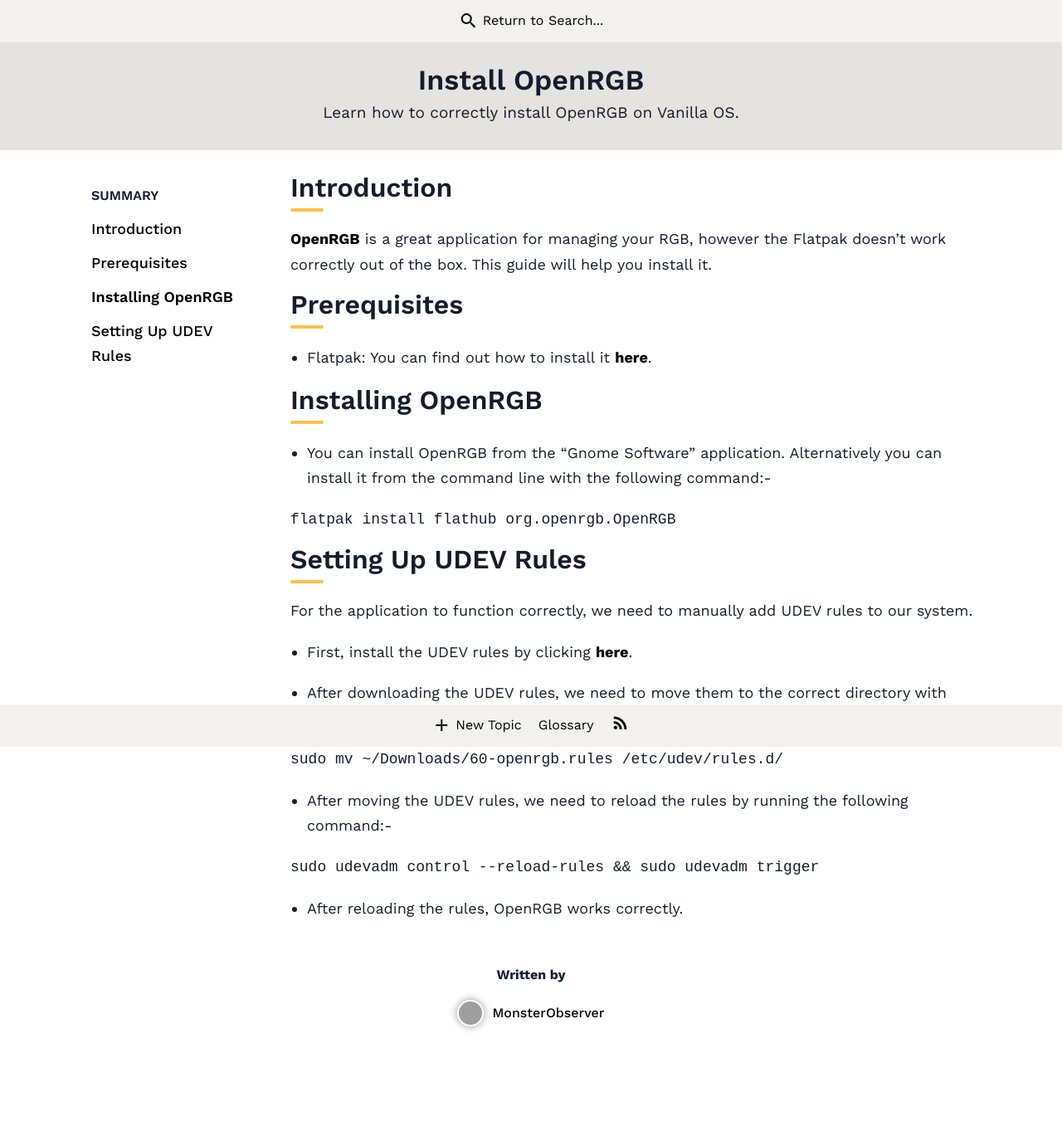
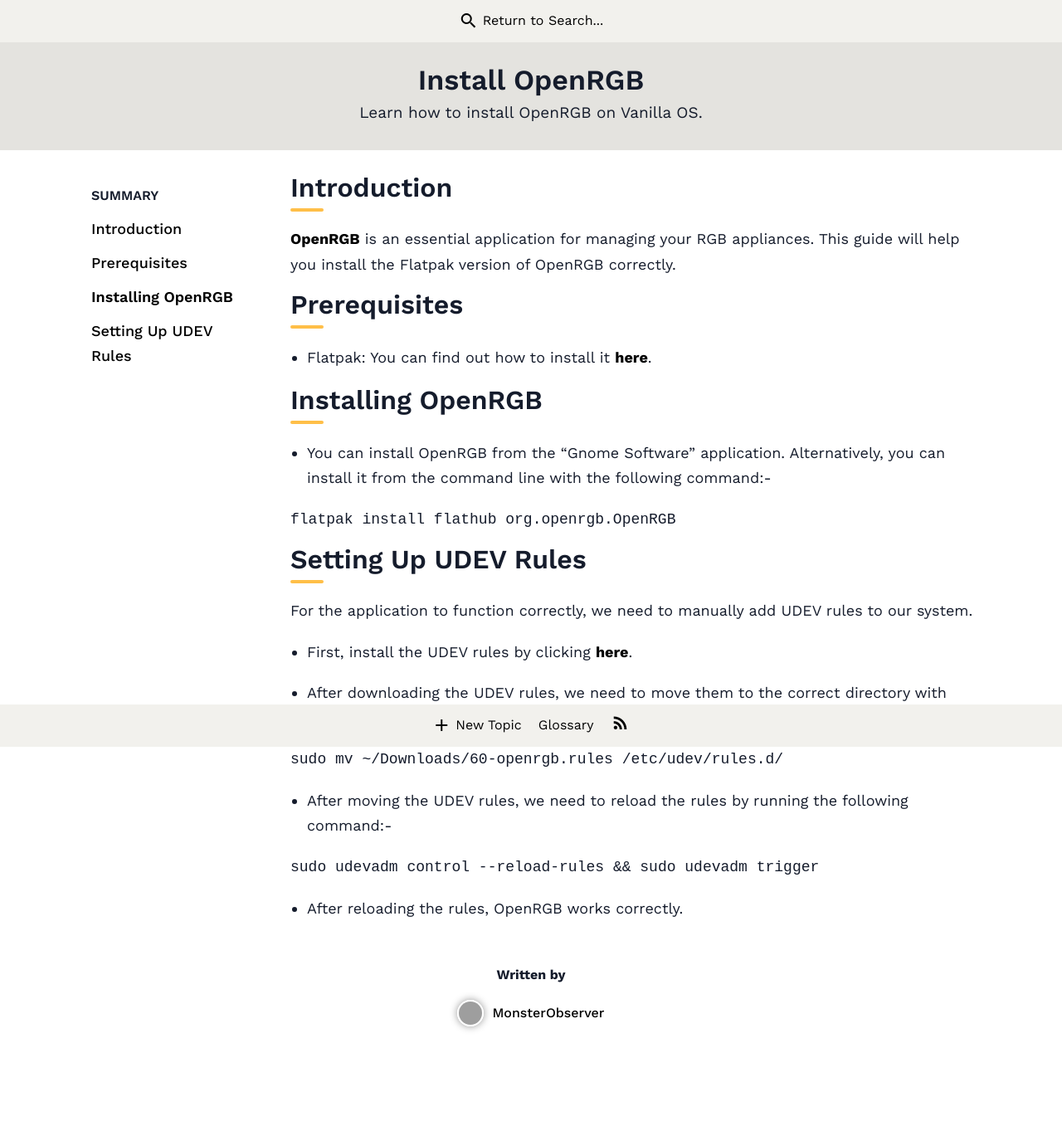
Before and after one commit to Vanilla-OS/handbook, a Jekyll site: the page built from _posts/2023-01-20-install-openrgb.md, in a window 1280 px wide. Shown: the whole page at 83% size. Built offline with Jekyll 4.4.1, drawn with Linux system fonts in a browser that asks for light colours; nearby versions of some CDN libraries; a style sheet for code colours, icons or effects is not loaded; grey boxes are pictures that could not be loaded.

Commit message:
Update _posts/2023-01-20-install-openrgb.md
Co-authored-by: K.B.Dharun Krishna <kbdharunkrishna@gmail.com>

````diff
--- a/_posts/2023-01-20-install-openrgb.md
+++ b/_posts/2023-01-20-install-openrgb.md
@@ -1,6 +1,6 @@
 ---
 title: Install OpenRGB
-description: Learn how to correctly install OpenRGB on Vanilla OS.
+description: Learn how to install OpenRGB on Vanilla OS.
 date: 2023-01-20
 layout: article
 authors:
@@ -10,7 +10,7 @@
 
 ## Introduction
 
-[**OpenRGB**](https://openrgb.org/) is a great application for managing your RGB, however the Flatpak doesn't work correctly out of the box. This guide will help you install it.
+[**OpenRGB**](https://openrgb.org/) is an essential application for managing your RGB appliances. This guide will help you install the Flatpak version of OpenRGB correctly.
 
 ## Prerequisites
 
@@ -18,7 +18,7 @@
 
 ## Installing OpenRGB
 
-- You can install OpenRGB from the "Gnome Software" application. Alternatively you can install it from the command line with the following command:-
+- You can install OpenRGB from the "Gnome Software" application. Alternatively, you can install it from the command line with the following command:-
 
 ```bash
 flatpak install flathub org.openrgb.OpenRGB
````
